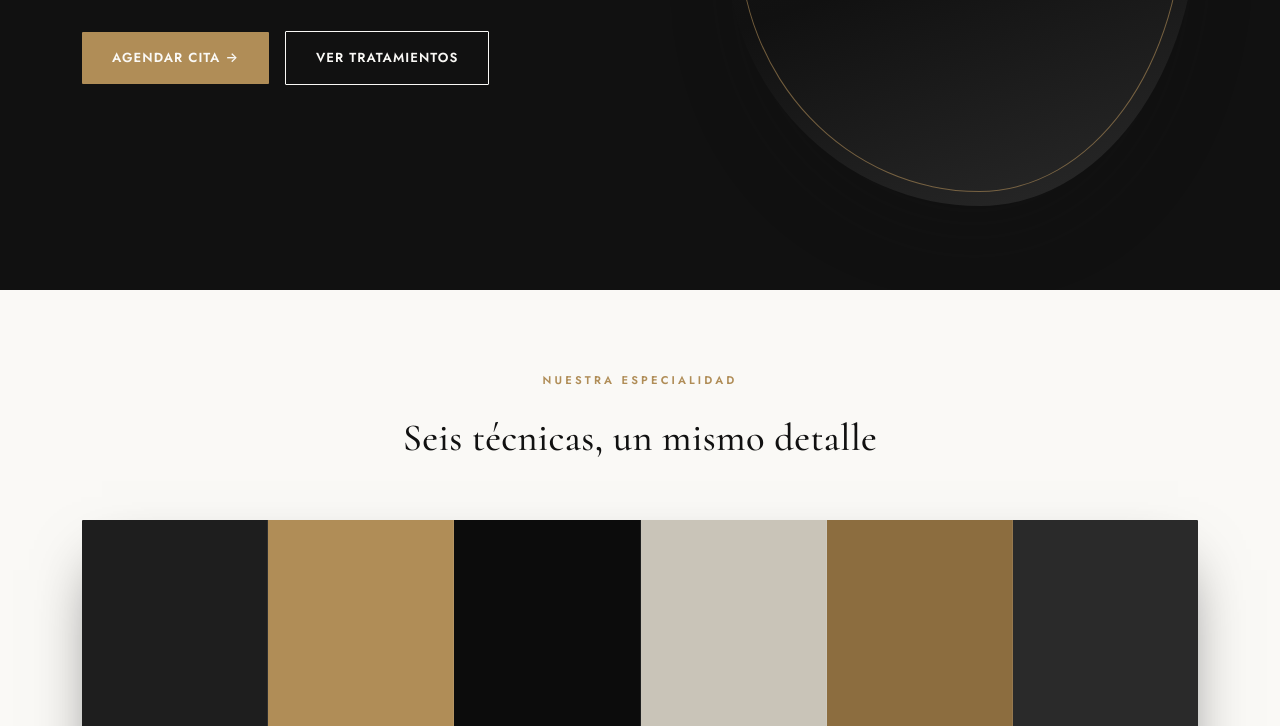
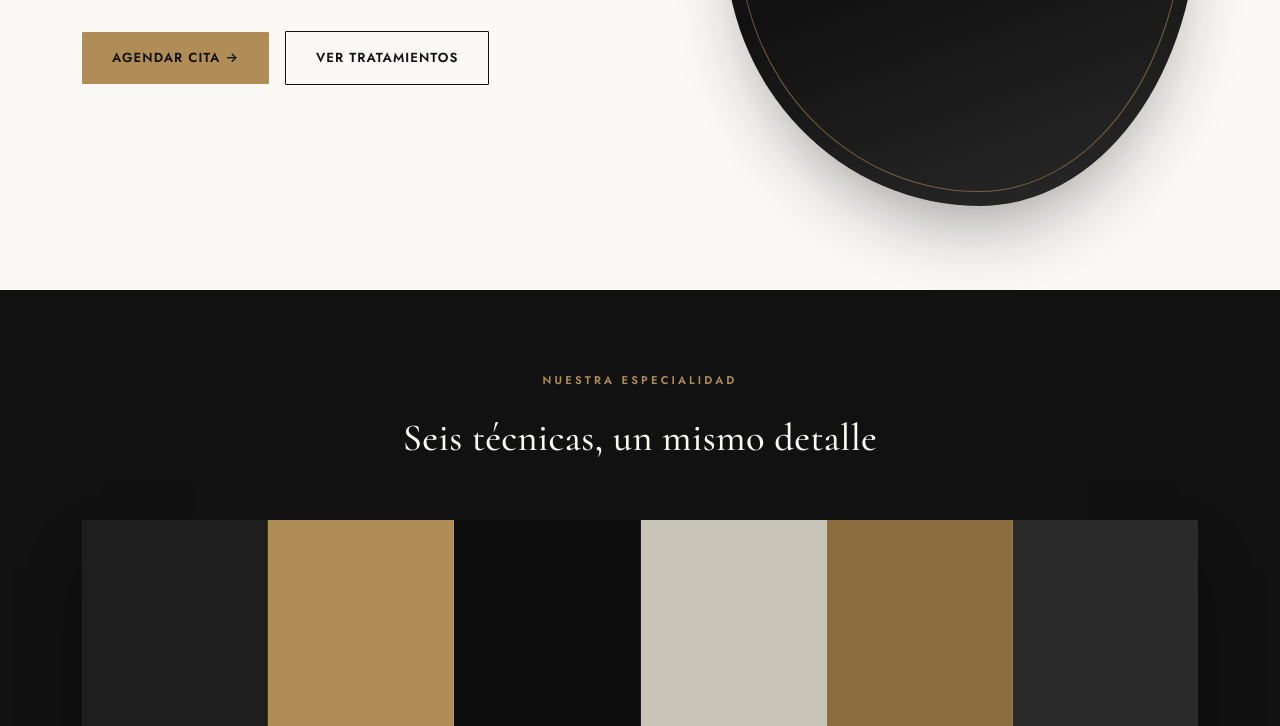
Before and after one commit to jfernandoforero-web/karen_cardenas_studio, a plain HTML site: page index.html in a window 1280 px wide. Shown: the part 577-1303 px from the top of the page. Drawn offline with Linux system fonts and the light colour scheme.

Commit message:
Swap color values for ink and cream variables

```diff
--- a/index.html
+++ b/index.html
@@ -18,8 +18,8 @@
      Negro / blanco elegante con toques dorados y plateados.
      ============================================================ */
   :root{
-    --ink:      #FAF9F6;   /* blanco marfil — fondo principal */
-    --cream:    #111111;   /* negro profundo — texto principal / secciones oscuras */
+    --ink:      #111111;   /* blanco marfil — fondo principal */
+    --cream:    #FAF9F6;   /* negro profundo — texto principal / secciones oscuras */
     --gold:     #B08D57;   /* dorado — acento principal, líneas, botones */
     --silver:   #B6B6B0;   /* plateado — detalles secundarios, divisores */
     --card-bg:  #F1EFEA;   /* gris marfil — tarjetas */
```
